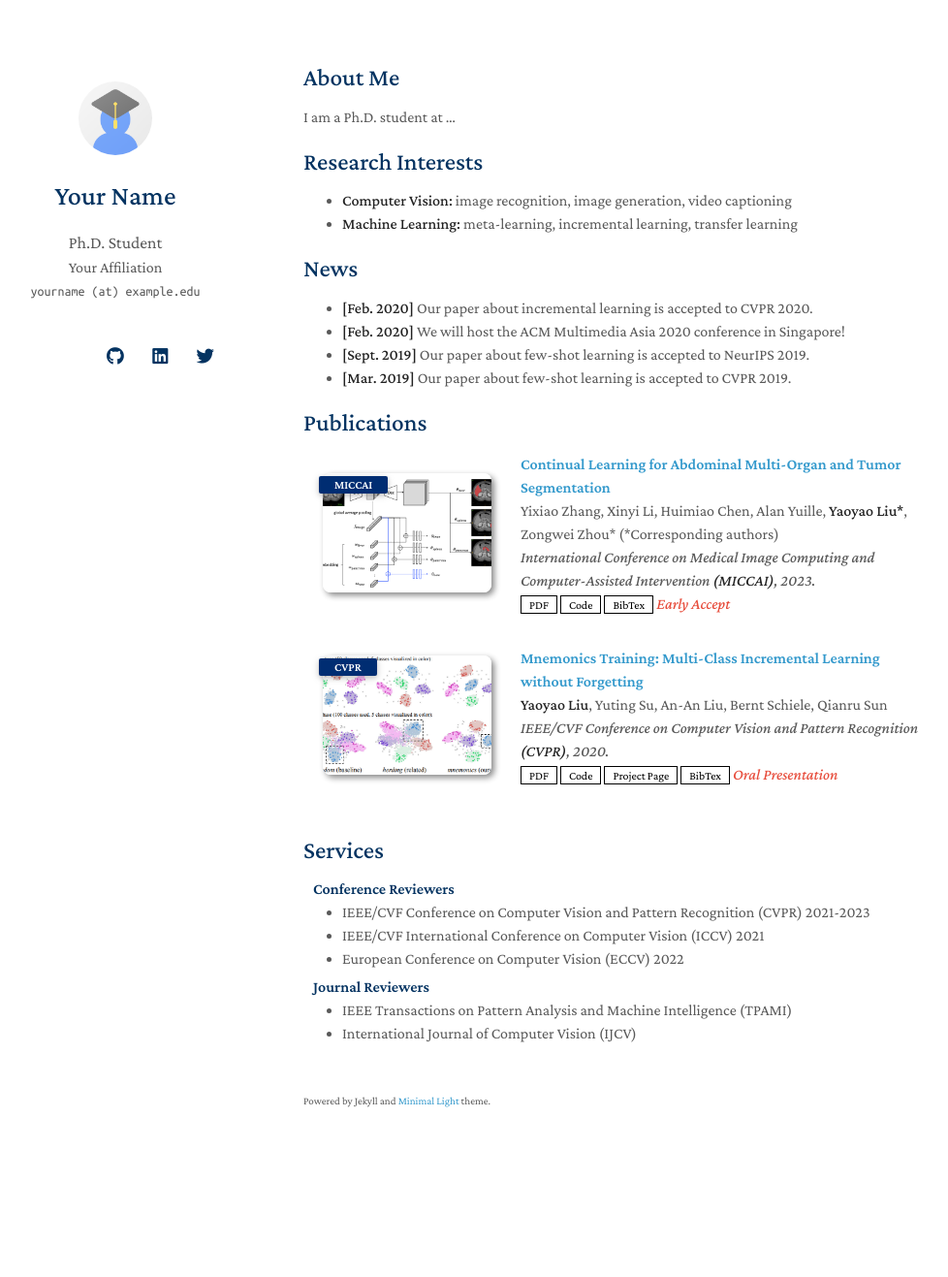
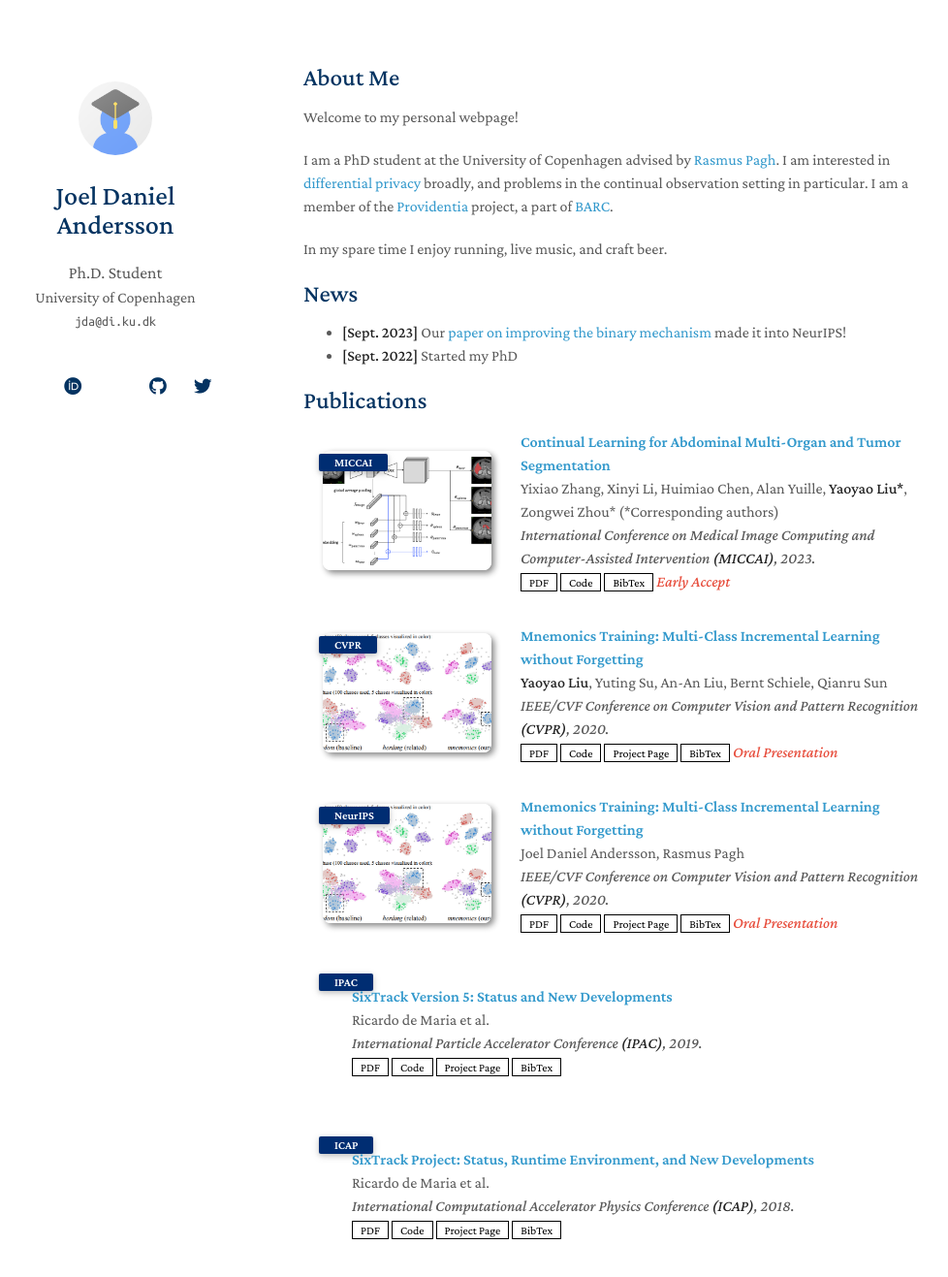
Before and after one commit to jodander/jodander.github.io, a Jekyll site: the page built from index.md, in a window 1280 px wide and 1400 px high. Shown: the top 1317 px of the window at 97% size, without its empty margins (157-1135 px from the left). Built offline with Jekyll 4.4.1, drawn with Linux system fonts in a browser that asks for light colours; nearby versions of some CDN libraries; a style sheet for code colours, icons or effects is not loaded; our own code applies the rules of GitHub Pages for plain Markdown files.

Commit message:
Rough work on the website

```diff
--- a/_config.yml
+++ b/_config.yml
@@ -1,22 +1,23 @@
 # Basic Information
-title: Your Name
+title: Joel Daniel Andersson
 position: Ph.D. Student
-affiliation: Your Affiliation
-email: yourname (at) example.edu
+affiliation: University of Copenhagen
+email: jda@di.ku.dk
 
 # Search Engine Optimization (SEO)
 # The following information is used to improve the website traffic from search engines, e.g., Google.
-keywords: minimal light
-description: The Minimal Light is a simple and elegant jekyll theme for academic personal homepage.
-canonical: https://minimal-light-theme.yliu.me/
+keywords: academic, algorithms, differential privacy, cs, copenhagen, barc
+description: Academic website of Joel Daniel Andersson
+canonical: https://jdandersson.net
 
 # Links
 # If you don't need one of them, you may delete the corresponding line.
-google_scholar: https://scholar.google.com/
+google_scholar: https://scholar.google.com/citations?user=YIN6oFUAAAAJ
 cv_link: assets/files/curriculum_vitae.pdf
-github_link: https://github.com/
-linkedin: https://www.linkedin.com/
-twitter: https://twitter.com/
+github_link: https://github.com/jodander
+# linkedin: https://www.linkedin.com/
+twitter: https://twitter.com/jodander
+orcid: https://orcid.org/0000-0003-2530-0520
 
 # Images (e.g., your profile picture and your website's favicon)
 # "favicon" and "favicon_dark" are used for the light and dark modes, respectively.
@@ -26,7 +27,7 @@ favicon_dark: ./assets/img/favicon-dark.png
 
 # Footnote
 # You may use the option to disable the footnote, "Powered by Jekyll and Minimal Light theme."
-enable_footnote: true
+enable_footnote: false
 
 # Auto Dark Mode
 # You may use the option to disable the automatic dark theme
@@ -38,11 +39,11 @@ font: "Serif" # or "Sans Serif"
 
 # Google Analytics ID
 # Please remove this if you don't use Google Analytics
-google_analytics: UA-111540567-4
+# google_analytics: UA-111540567-4
 
 # Use this project as a remote theme for GitHub Pages
 # See the guide here: https://docs.github.com/en/pages/setting-up-a-github-pages-site-with-jekyll/adding-a-theme-to-your-github-pages-site-using-jekyll
-remote_theme: yaoyao-liu/minimal-light
+# remote_theme: yaoyao-liu/minimal-light
 
 # The following files will be removed from the generated website.
 exclude:
--- a/_data/publications.yml
+++ b/_data/publications.yml
@@ -20,3 +20,32 @@ main:
     bibtex: https://class-il.mpi-inf.mpg.de/mnemonics/
     notes: Oral Presentation
     image: ./assets/img/teaser_example.png
+
+  - title: "Mnemonics Training: Multi-Class Incremental Learning without Forgetting"
+    authors: Joel Daniel Andersson, Rasmus Pagh
+    conference_short: NeurIPS
+    conference: IEEE/CVF Conference on Computer Vision and Pattern Recognition <strong>(CVPR)</strong>, 2020.
+    pdf: https://arxiv.org/pdf/2002.10211.pdf
+    code: https://github.com/yaoyao-liu/class-incremental-learning/tree/main/mnemonics-training
+    page: https://class-il.mpi-inf.mpg.de/mnemonics/
+    bibtex: https://class-il.mpi-inf.mpg.de/mnemonics/
+    notes: Oral Presentation
+    image: ./assets/img/teaser_example.png
+
+  - title: "SixTrack Version 5: Status and New Developments"
+    authors: Ricardo de Maria et al.
+    conference_short: IPAC
+    conference: International Particle Accelerator Conference <strong>(IPAC)</strong>, 2019.
+    pdf:  https://accelconf.web.cern.ch/ipac2019/papers/wepts043.pdf
+    code: https://github.com/yaoyao-liu/class-incremental-learning/tree/main/mnemonics-training
+    page: https://accelconf.web.cern.ch/ipac2019/doi/JACoW-IPAC2019-WEPTS043.html
+    bibtex: https://accelconf.web.cern.ch/ipac2019/export/WEPTS043-bib.htm
+
+  - title: "SixTrack Project: Status, Runtime Environment, and New Developments"
+    authors: Ricardo de Maria et al.
+    conference_short: ICAP
+    conference: International Computational Accelerator Physics Conference <strong>(ICAP)</strong>, 2018.
+    pdf: https://accelconf.web.cern.ch/icap2018/papers/tupaf02.pdf
+    code: https://github.com/yaoyao-liu/class-incremental-learning/tree/main/mnemonics-training
+    page: https://accelconf.web.cern.ch/icap2018/doi/JACoW-ICAP2018-TUPAF02.html
+    bibtex: https://accelconf.web.cern.ch/icap2018/export/TUPAF02-bib.htm
--- a/_layouts/homepage.html
+++ b/_layouts/homepage.html
@@ -66,6 +66,12 @@
         </a>
         {% endif %}
 
+        {% if site.orcid %}
+        <a style="margin: 0 0 0 0" href="{{ site.orcid }}">
+          <i class="fab fa-orcid"></i>
+        </a>
+        {% endif %}
+
         {% if site.cv_link %}
         <a style="margin: 0 5px 0 0" href="{{ site.cv_link }}">
           <i class="ai ai-cv" style="font-size:1.3rem;"></i>
--- a/index.md
+++ b/index.md
@@ -4,20 +4,24 @@ layout: homepage
 
 ## About Me
 
-I am a Ph.D. student at ...
+Welcome to my personal webpage!
 
-## Research Interests
+I am a PhD student at the University of Copenhagen advised by [Rasmus Pagh](https://rasmuspagh.net/). I am interested in [differential privacy](https://en.wikipedia.org/wiki/Differential_privacy) broadly, and problems in the continual observation setting in particular. I am a member of the [Providentia](https://www.rasmuspagh.net/providentia/) project, a part of [BARC](https://barc.ku.dk/).
 
-- **Computer Vision:** image recognition, image generation, video captioning
-- **Machine Learning:** meta-learning, incremental learning, transfer learning
+<!-- Prior to starting my PhD, I received my master's degree in Engineering Physics from Lund Unversity in 2020. My [master's thesis](https://lup.lub.lu.se/student-papers/search/publication/8998721) was written at CERN and involved designing a linear framework for orbit correction in HL-LHC. After graduating I had a stint as a Baseband Software Engineer at Ericsson, implementing algorithms for 5G in Downlink L1. -->
+
+In my spare time I enjoy running, live music, and craft beer.
+
+<!-- ## Research Interests -->
+
+<!-- - **Computer Vision:** image recognition, image generation, video captioning -->
+<!-- - **Machine Learning:** meta-learning, incremental learning, transfer learning -->
 
 ## News
 
-- **[Feb. 2020]** Our paper about incremental learning is accepted to CVPR 2020.
-- **[Feb. 2020]** We will host the ACM Multimedia Asia 2020 conference in Singapore!
-- **[Sept. 2019]** Our paper about few-shot learning is accepted to NeurIPS 2019.
-- **[Mar. 2019]** Our paper about few-shot learning is accepted to CVPR 2019.
+- **[Sept. 2023]** Our [paper on improving the binary mechanism](https://arxiv.org/abs/2306.09666) made it into NeurIPS!
+- **[Sept. 2022]** Started my PhD
 
 {% include_relative _includes/publications.md %}
 
-{% include_relative _includes/services.md %}
+<!-- {% include_relative _includes/services.md %} -->
```
